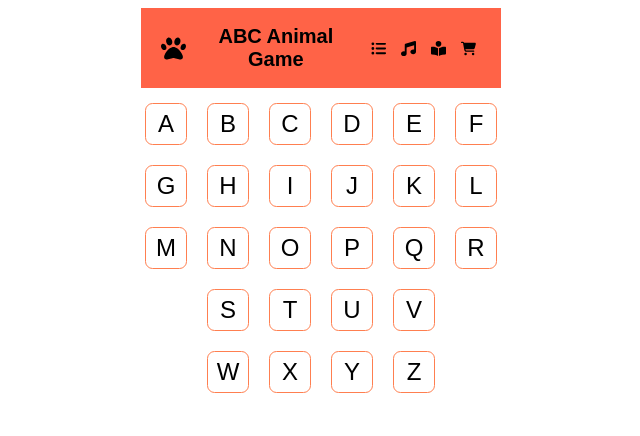
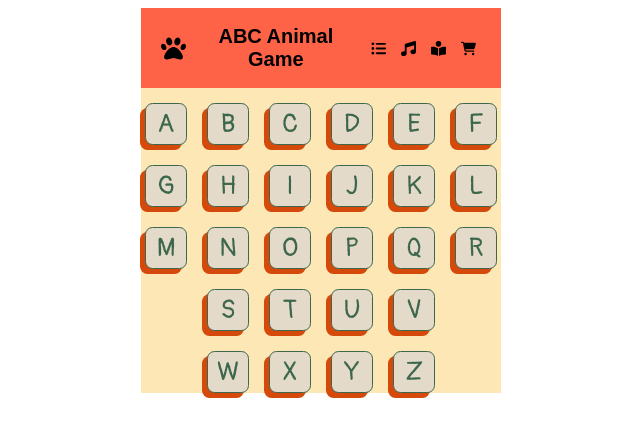
Before and after one commit to joseguera/abc-game, a React (Create React App) app: page / in a window 1280 px wide. Shown: the top 436 px of the page, without its empty margins (319-959 px from the left). Built offline with nearby package versions, Linux system fonts and the light colour scheme.

Commit message:
added color scheme to homepage buttons as well as box shadow and font-family

```diff
--- a/package.json
+++ b/package.json
@@ -15,6 +15,7 @@
     "react-audio-player": "^0.17.0",
     "react-dom": "^18.2.0",
     "react-scripts": "^5.0.1",
+    "styled-components": "^5.3.5",
     "web-vitals": "^2.1.4"
   },
   "scripts": {
--- a/public/index.html
+++ b/public/index.html
@@ -24,6 +24,9 @@
       work correctly both with client-side routing and a non-root public URL.
       Learn how to configure a non-root public URL by running `npm run build`.
     -->
+    <link rel="preconnect" href="https://fonts.googleapis.com">
+    <link rel="preconnect" href="https://fonts.gstatic.com" crossorigin>
+    <link href="https://fonts.googleapis.com/css2?family=Pangolin&family=Rubik+Mono+One&display=swap" rel="stylesheet">
     <title>React App</title>
   </head>
   <body>
--- a/src/App.js
+++ b/src/App.js
@@ -245,7 +245,7 @@ class App extends React.Component {
         clicked: false,
         animalImage:
           "https://www.clipartmax.com/png/middle/156-1560736_smiley-transparent-smiley-face-clipart.png",
-        animalName: "Yellowjacket",
+        animalName: "Yellow Mongoose",
         horizontal: true
       },
       {
--- /dev/null
+++ b/src/components/AlphabetLetter/AlphabetLetter.styles.js
@@ -0,0 +1,23 @@
+import styled from "styled-components";
+
+export const StyledLetter = styled.div`
+    width: 40px;
+    height: 40px;
+    line-height: 40px;
+    font-size: 26px;
+    border: 1px solid #3D674C /*Spring Leaves*/;
+    border-radius: 7.5px;
+    transition: all 0.5s ease-out;
+    color: #3D674C /*Spring Leaves*/;
+    box-shadow: -5px 5px #D54A0A /*Tia Maria*/;
+    font-family: 'Pangolin', sans-serif;
+    background-color: #E3DAC9;
+    &:hover, &:focus {
+        cursor: pointer;
+        font-size: 24px;
+        border: 1px solid #558F69;
+        color: #558F69;
+        font-size: 30px;
+        font-weight: bold;
+    }
+`;
--- a/src/components/AlphabetLetter/index.js
+++ b/src/components/AlphabetLetter/index.js
@@ -1,12 +1,15 @@
+import React from "react";
+import { StyledLetter } from "./AlphabetLetter.styles";
+
 const AlphabetLetter = (props) => {
   return (
-    <div
+    <StyledLetter
       onClick={() => props.handleOpenClose(props.letter)}
       // onDoubleClick={() => props.handleButtonCheck(props.letter)}
       className="alphabet-letter"
     >
       {props.letter.value}
-    </div>
+    </StyledLetter>
   );
 };
 
--- a/src/components/TileLetter/index.js
+++ b/src/components/TileLetter/index.js
@@ -1,3 +1,5 @@
+import React from "react";
+
 const TileLetter = (props) => {
   return (
     <div
--- a/src/styles.css
+++ b/src/styles.css
@@ -16,7 +16,7 @@
   flex-direction: column;
   justify-content: center;
   gap: 15px;
-
+  background-color: #fde7b4;
 }
 
 .navBar-holder {
@@ -101,18 +101,6 @@
   gap: 2.5px;
 }
 
-/* AlphabetLetter Styles */
-
-.alphabet-letter {
-  width: 40px;
-  height: 40px;
-  line-height: 40px;
-  font-size: 24px;
-  border: 1px solid coral;
-  border-radius: 7.5px;
-  transition: all 0.5s ease-out;
-}
-
 .tile-letter {
   width: 40px;
   height: 40px;
@@ -121,16 +109,6 @@
   border: 1px solid coral;
   border-radius: 5px;
   cursor: pointer;
-}
-
-.alphabet-letter:hover,
-.alphabet-letter:focus {
-  cursor: pointer;
-  font-size: 24px;
-  border: 1px solid aquamarine;
-  color: aquamarine;
-  font-size: 30px;
-  font-weight: bold;
 }
 
 /* LanguageSwitch Styles */
```
Also changed, not shown: 1 other file (tests, documents, lock files or other folders).
